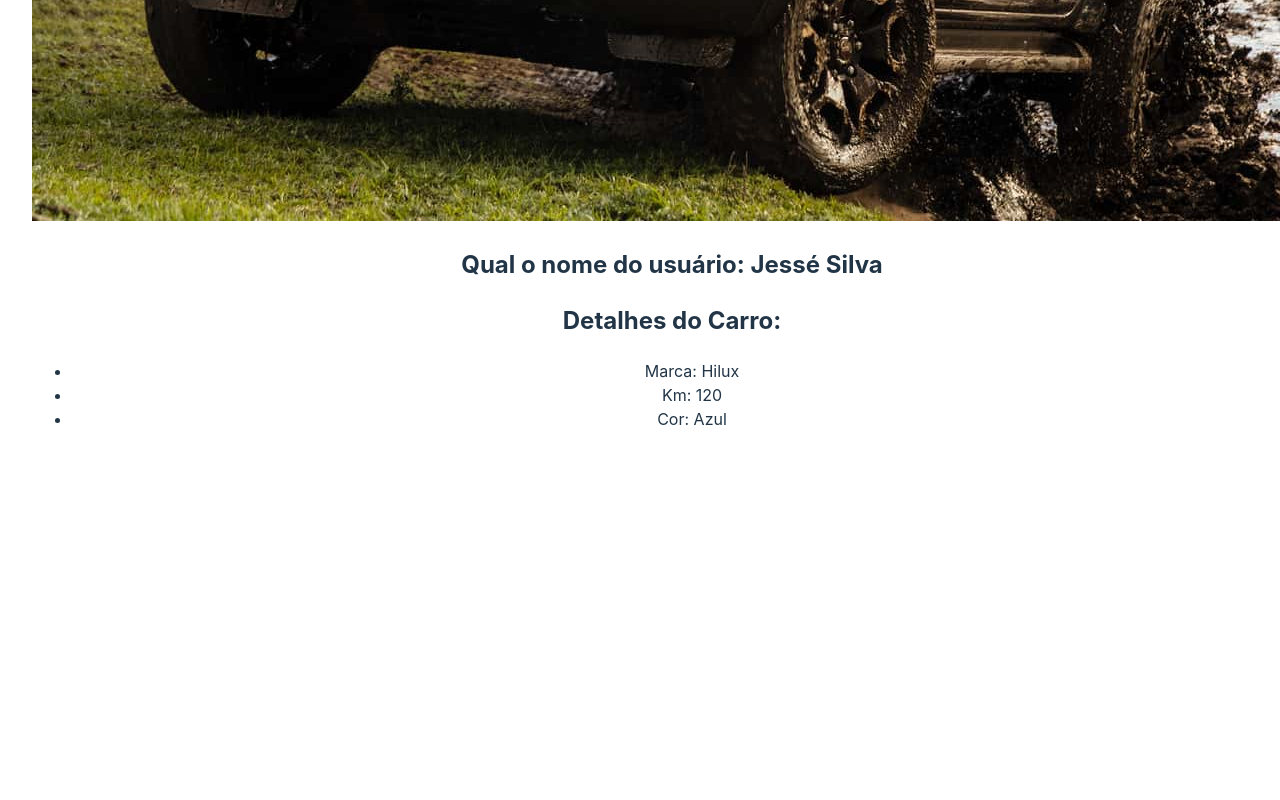
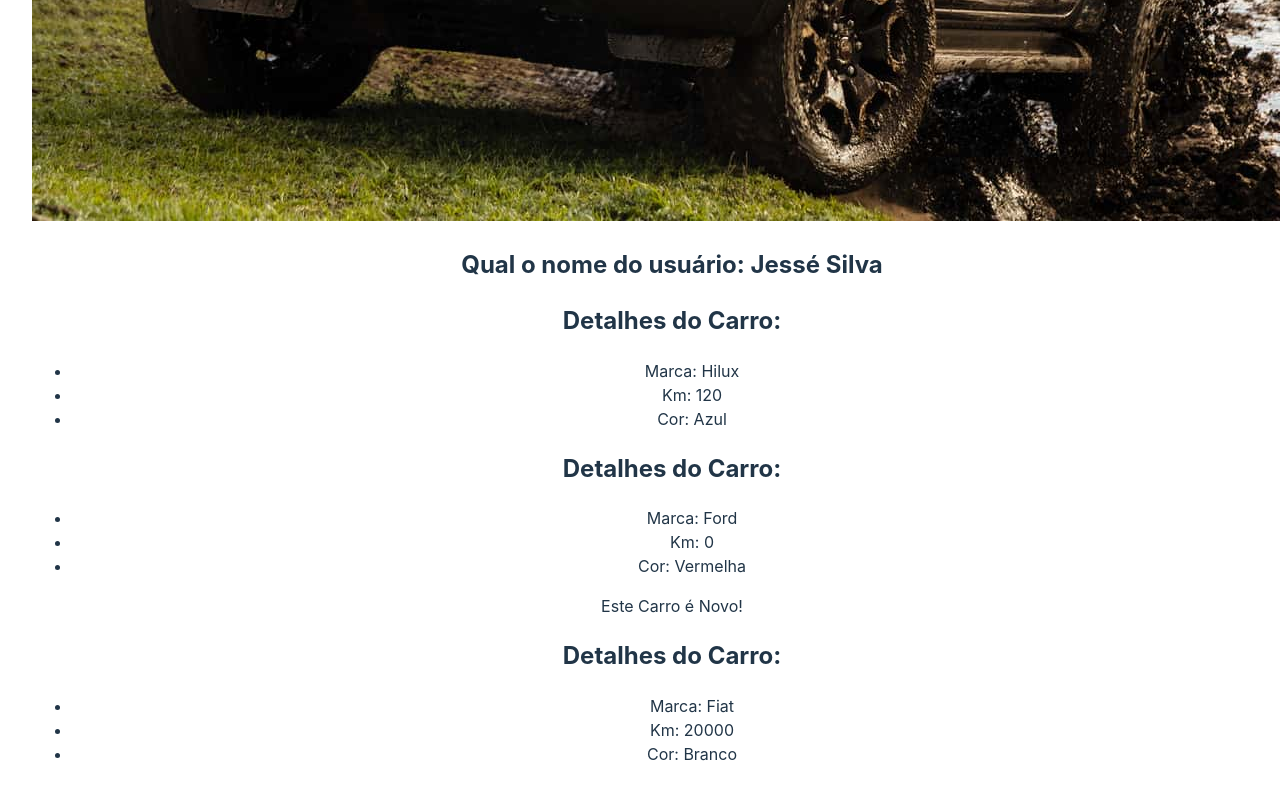
Before and after one commit to jesseprogran/curso_react, a React (Vite) app in the folder 3_avancando_em_react/avancando_em_react/: page / in a window 1280 px wide. Shown: the part 1513-2313 px from the top of the page. Before the commit the page ends 1992 px from the top, so only its background shows below. Built offline with nearby package versions, Linux system fonts and the light colour scheme.

Commit message:
aula de reotilização

```diff
--- a/3_avancando_em_react/avancando_em_react/src/App.jsx
+++ b/3_avancando_em_react/avancando_em_react/src/App.jsx
@@ -37,7 +37,10 @@
       {/* Props */}
       <ShowUserName name={userName} />
       {/* Destructuring */}
-      <CarDetails brand={brand} km={km} color={color} />
+      <CarDetails brand={brand} km={km} color={color} newCar={false} />
+      {/* reaproveitando */}
+      <CarDetails brand="Ford" color="Vermelha" km={0} newCar={true} />
+      <CarDetails brand="Fiat" color="Branco" km={20000}  newCar={false} />
     </div>
   );
 }
--- a/3_avancando_em_react/avancando_em_react/src/components/CarDetails.jsx
+++ b/3_avancando_em_react/avancando_em_react/src/components/CarDetails.jsx
@@ -1,5 +1,5 @@
 
-const CarDetails = ({brand, km, color}) => {
+const CarDetails = ({brand, km, color, newCar}) => {
   return (
     <div>
       <h2>Detalhes do Carro:</h2>
@@ -8,6 +8,7 @@
         <li>Km: {km}</li>
         <li>Cor: {color}</li>
       </ul>
+      {newCar && <p>Este Carro é Novo!</p>}
     </div>
   )
 }
```
